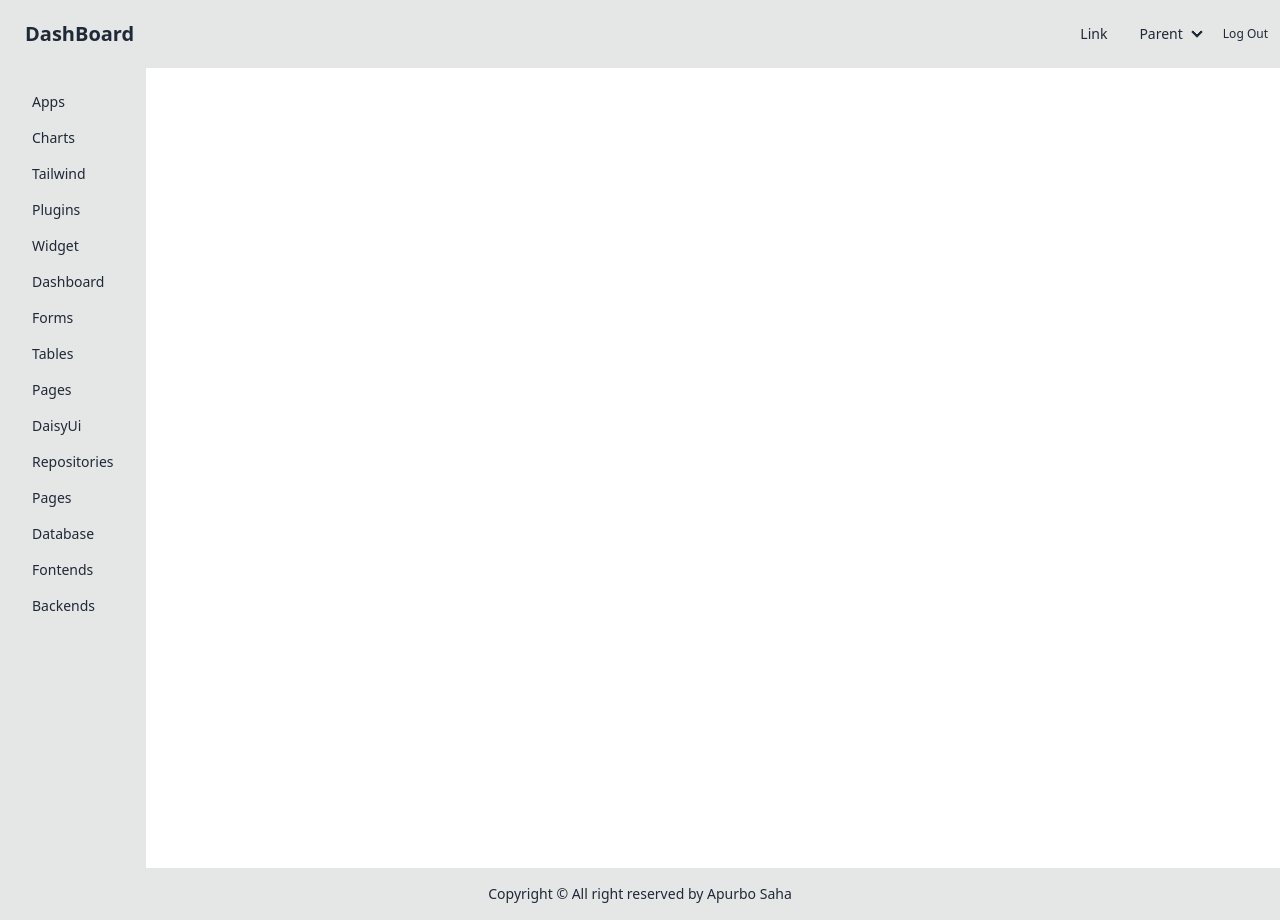
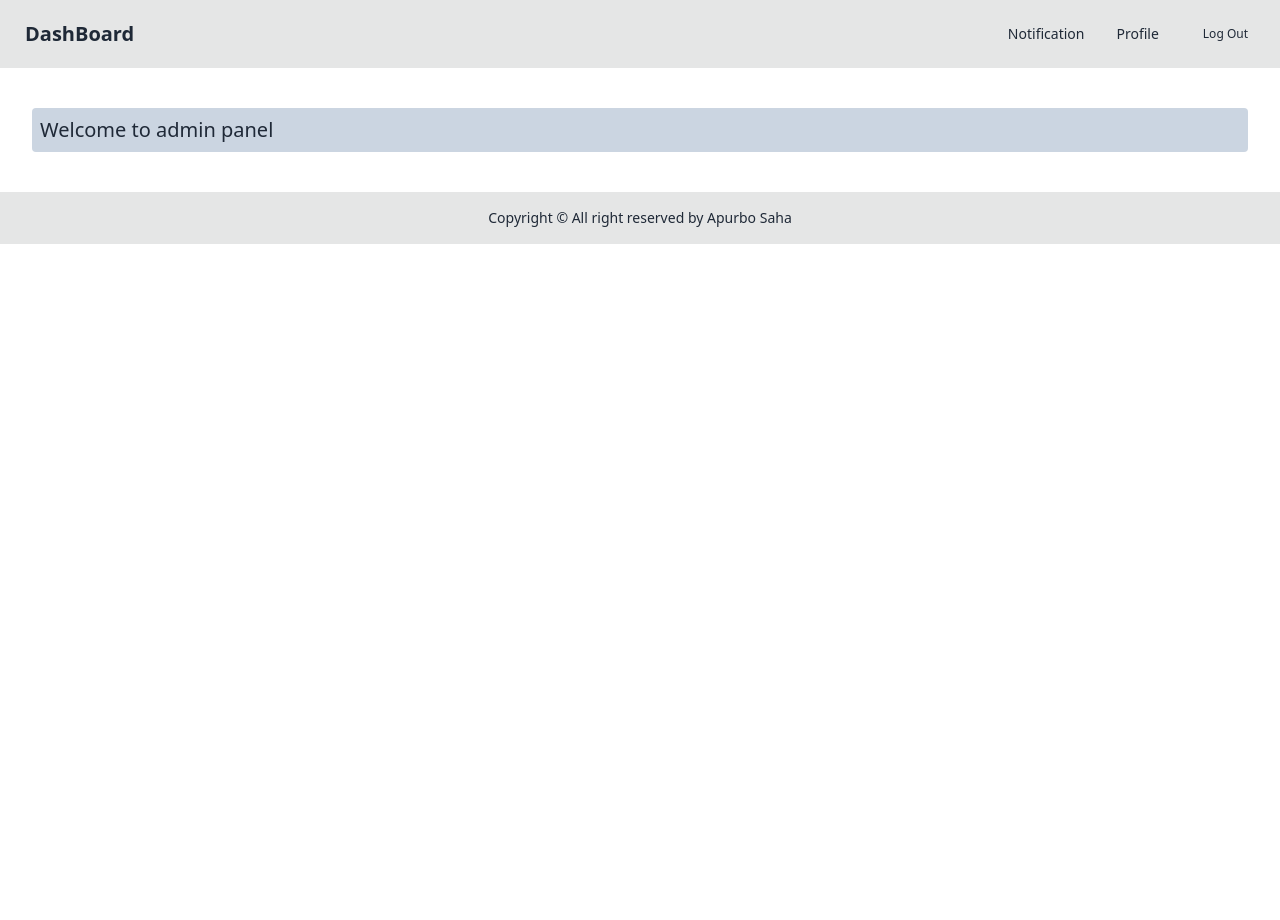
Before and after one commit to saha-apurbo-01/validation-authentication, a PHP site: page /dashboard.php in a window 1280 px wide. After the commit the page ends 244 px from the top, so only its background shows below. Run offline with PHP 8.4, Linux system fonts and the light colour scheme; the visitor is signed in with stand-in values (Sample User, id 1); some libraries are stand-ins or nearby versions.

Commit message:
third commit

```diff
--- a/dashboard.php
+++ b/dashboard.php
@@ -1,10 +1,3 @@
-<?php
-session_start();
-if (!isset($_SESSION['logged_in'])) {
-    header('location: login.php');
-}
-?>
-
 
 <!DOCTYPE html>
 <html lang="en">
@@ -17,11 +10,16 @@ if (!isset($_SESSION['logged_in'])) {
     <title>Document</title>
 </head>
 
-<body>
+<body class="">
 
-    <?php require 'includes/header.php'?>
+    <?php require 'header.php'?>
 
-    <?php require 'includes/footer.php' ?>
+    <div class="card mt-2">
+        <div class="card-body ">
+            <h1 class="bg-slate-300 font-blod text-xl p-2 rounded">Welcome to admin panel</h1>
+        </div>
+    </div>
+    <?php require 'footer.php' ?>
 
 </body>
 
--- a/includes/footer.php
+++ b/footer.php
@@ -10,7 +10,7 @@
 <body>
     <!-- footer part -->
 
-    <footer class="footer footer-center bg-base-300 text-base-content p-4">
+    <footer class="footer footer-center bg-base-300 text-base-content p-4 mt-2">
         <aside>
             <p>Copyright © All right reserved by Apurbo Saha</p>
         </aside>
--- /dev/null
+++ b/header.php
@@ -0,0 +1,36 @@
+<?php
+session_start();
+if (!isset($_SESSION['logged_in'])) {
+    header('location: login.php');
+}
+?>
+
+<!DOCTYPE html>
+<html lang="en">
+
+<head>
+    <meta charset="UTF-8">
+    <meta name="viewport" content="width=device-width, initial-scale=1.0">
+    <title>Document</title>
+</head>
+
+<body>
+    <!-- navbar part -->
+    <div class="navbar bg-base-300">
+        <div class="flex-1">
+            <a class="btn btn-ghost text-xl">DashBoard</a>
+        </div>
+        <div class="flex-none">
+            <ul class="menu menu-horizontal px-1">
+                <li><a>Notification</a></li>
+                <li><a href="profile.php">Profile</a></li>
+
+            </ul>
+        </div>
+        <label class="label px-6">
+            <a href="logout.php" class="label-text-alt link link-hover">Log Out</a>
+        </label>
+    </div>
+</body>
+
+</html>
--- a/includes/header.php
+++ /dev/null
@@ -1,67 +0,0 @@
-<!DOCTYPE html>
-<html lang="en">
-
-<head>
-    <meta charset="UTF-8">
-    <meta name="viewport" content="width=device-width, initial-scale=1.0">
-    <title>Document</title>
-</head>
-
-<body>
-    <!-- navbar part -->
-    <div class="navbar bg-base-300">
-        <div class="flex-1">
-            <a class="btn btn-ghost text-xl">DashBoard</a>
-        </div>
-        <div class="flex-none">
-            <ul class="menu menu-horizontal px-1">
-                <li><a>Link</a></li>
-                <li>
-                    <details>
-                        <summary>Parent</summary>
-                        <ul class="bg-base-100 rounded-t-none p-2">
-                            <li><a>Link 1</a></li>
-                            <li><a>Link 2</a></li>
-                        </ul>
-                    </details>
-                </li>
-            </ul>
-        </div>
-        <label class="label">
-            <a href="logout.php" class="label-text-alt link link-hover">Log Out</a>
-        </label>
-    </div>
-    <!-- drawer part -->
-    <div class="drawer lg:drawer-open">
-        <input id="my-drawer-2" type="checkbox" class="drawer-toggle" />
-        <div class="drawer-content flex flex-col items-center justify-center">
-            <!-- Page content here -->
-            <label for="my-drawer-2" class="btn btn-primary drawer-button lg:hidden">
-                Open drawer
-            </label>
-        </div>
-        <div class="drawer-side">
-            <label for="my-drawer-2" aria-label="close sidebar" class="drawer-overlay"></label>
-            <ul class="menu bg-base-300 text-base-content min-h-full w-50 p-4">
-                <!-- Sidebar content here -->
-                <li><a>Apps</a></li>
-                <li><a>Charts</a></li>
-                <li><a>Tailwind</a></li>
-                <li><a>Plugins</a></li>
-                <li><a>Widget</a></li>
-                <li><a>Dashboard</a></li>
-                <li><a>Forms</a></li>
-                <li><a>Tables</a></li>
-                <li><a>Pages</a></li>
-                <li><a>DaisyUi</a></li>
-                <li><a>Repositories</a></li>
-                <li><a>Pages</a></li>
-                <li><a>Database</a></li>
-                <li><a>Fontends</a></li>
-                <li><a>Backends</a></li>
-            </ul>
-        </div>
-    </div>
-</body>
-
-</html>
--- a/login_post.php
+++ b/login_post.php
@@ -42,7 +42,7 @@ if($flag){
 }
 
 else{
-    $_SESSION['logged_in']= "ami login korechi";
+    $_SESSION['logged_in']= "I am logged in";
     header('location: dashboard.php');
 }
 ?>
--- a/register.php
+++ b/register.php
@@ -112,7 +112,7 @@
             <strong><?= $_SESSION['gender_err'] ?></strong>
           <?php }
           unset($_SESSION['gender_err']) ?>
-          <div class="form-control mt-6">
+          <div class="form-control mt-1">
             <button class="btn btn-primary">Register</button>
           </div>
           <label class="label">
```
Also changed, not shown: profile.php (added, +50 -0 lines).
